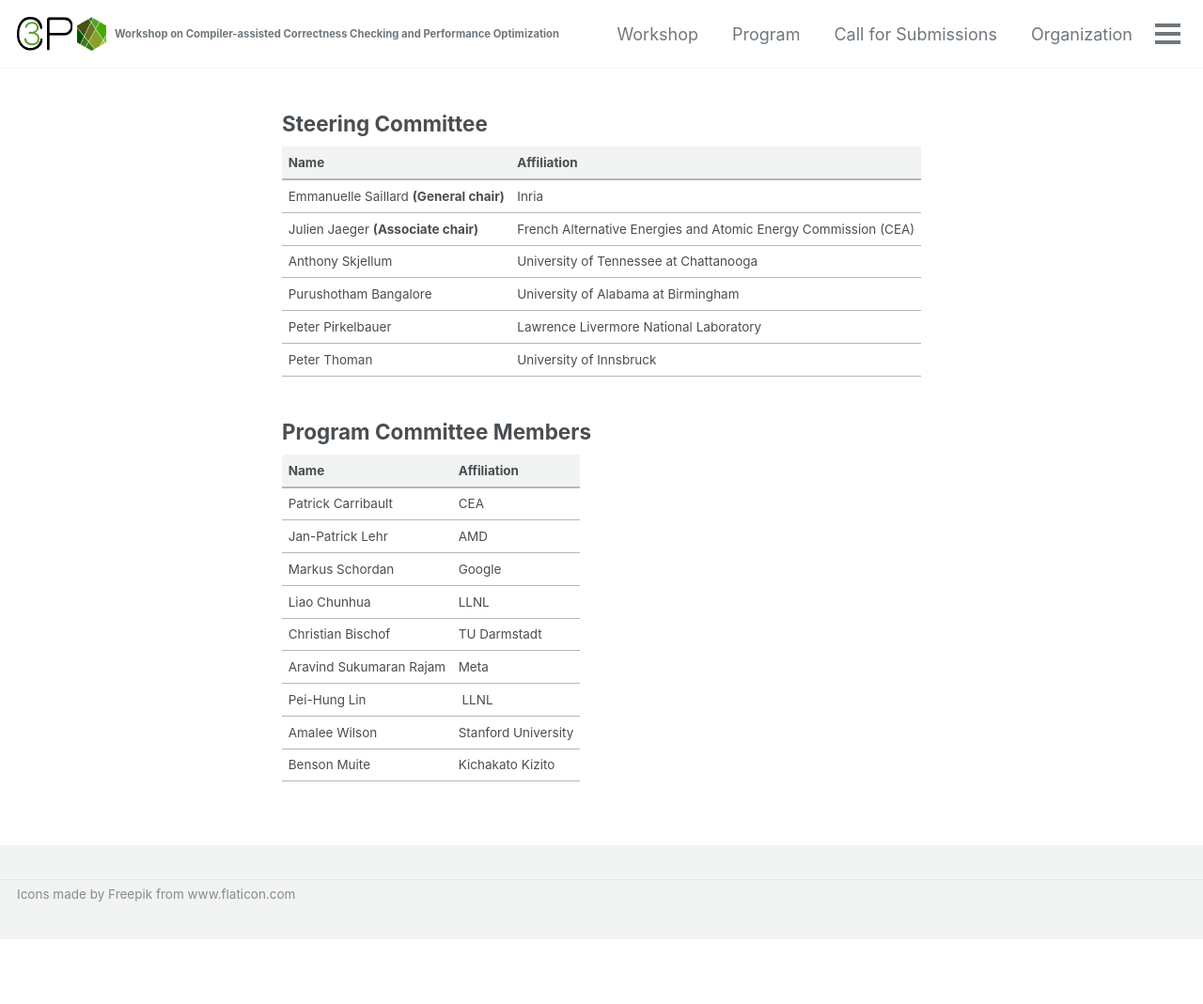
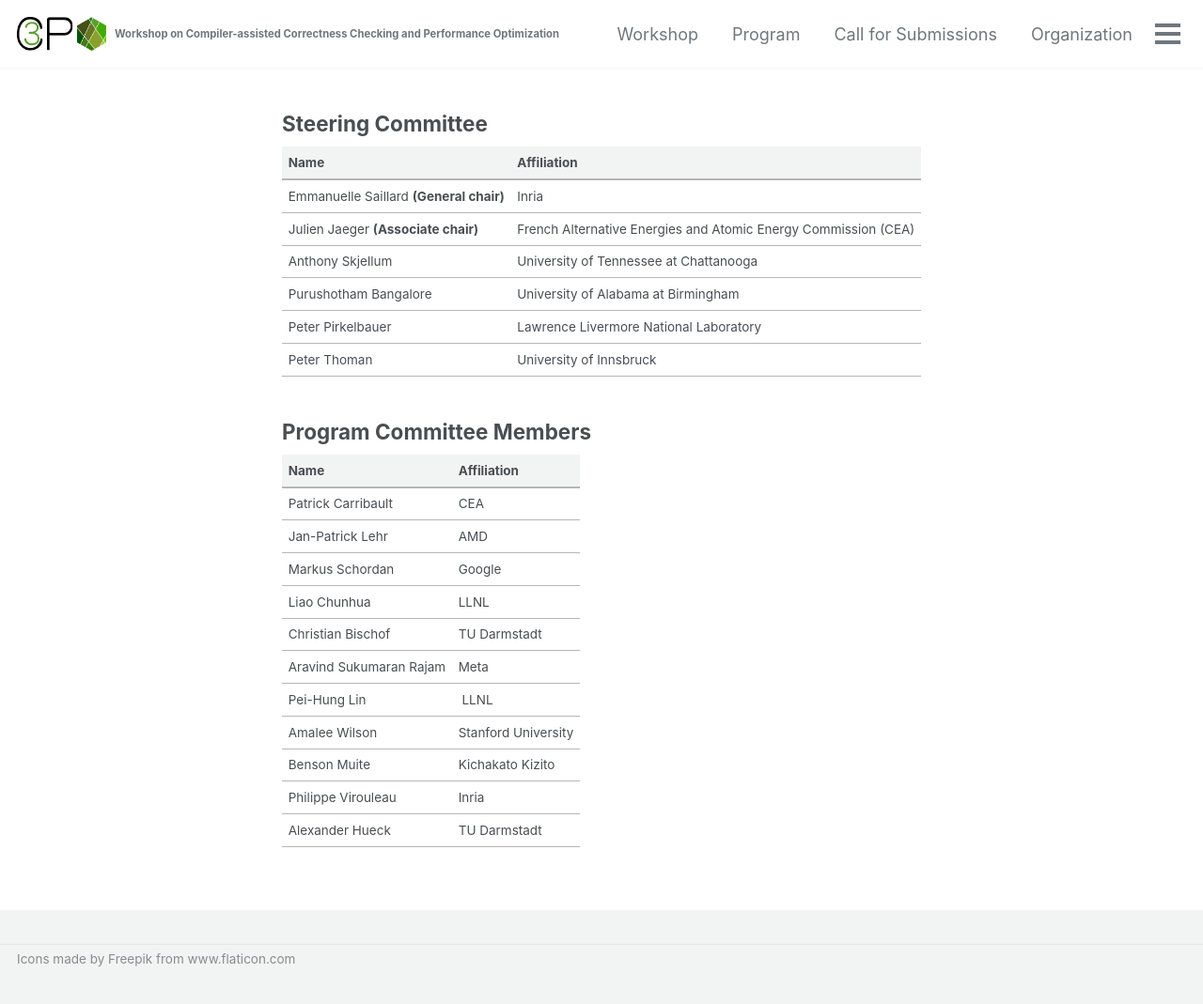
Before and after one commit to c3po-workshop/c3po-workshop.github.io, a Jekyll site: the page built from _pages/2024/organization.md, in a window 1280 px wide. Shown: the whole page at 94% size. Built offline with Jekyll 4.4.1, drawn with Linux system fonts in a browser that asks for light colours; cached includes are drawn as plain includes; nearby versions of some CDN libraries; before the commit the page ends 1000 px from its top, so only the background shows below that.

Commit message:
PC update

```diff
--- a/_pages/2024/organization.md
+++ b/_pages/2024/organization.md
@@ -37,7 +37,8 @@
 | Pei-Hung Lin	          | LLNL					    |
 | Amalee Wilson		  | Stanford University				    |
 | Benson Muite	          | Kichakato Kizito				    |
-
+| Philippe Virouleau	  | Inria    	 				    |
+| Alexander Hueck 	  | TU Darmstadt                                   |
 
 
 <!--
```
